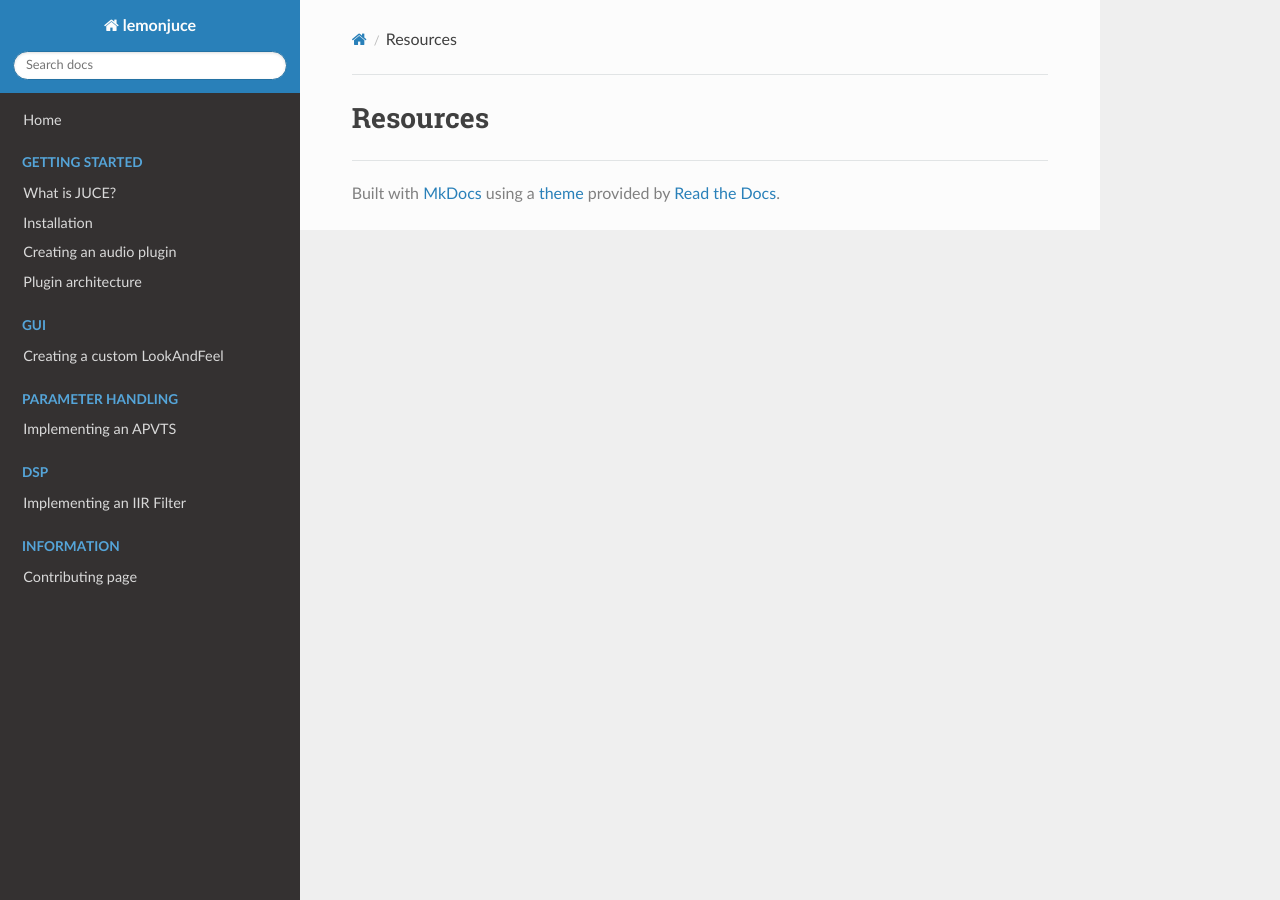
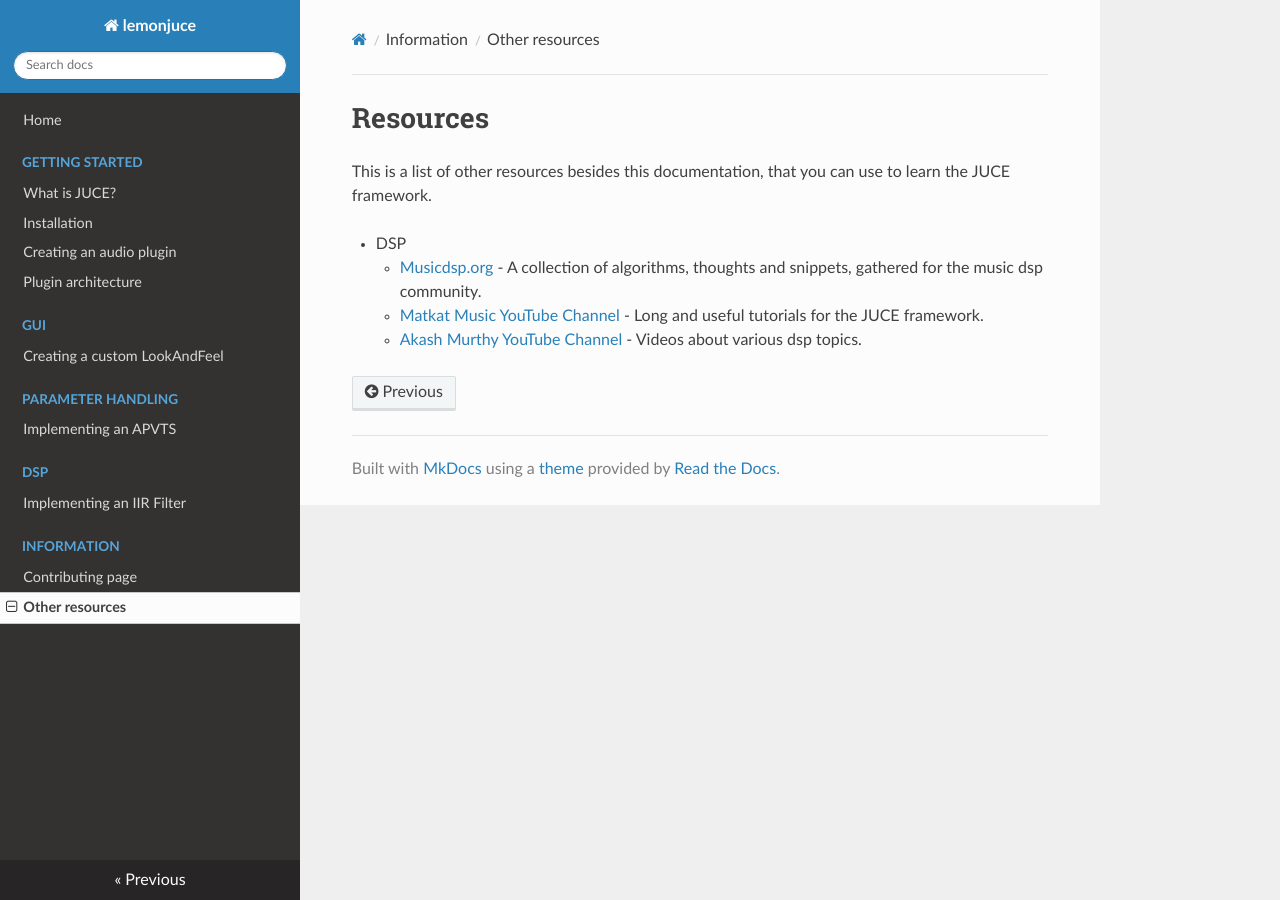
Before and after one commit to arcathrax/lemonjuce, an MkDocs documentation site: the page built from docs/information/other_resources.md, in a window 1280 px wide. Built offline with MkDocs 1.6.1, drawn with Linux system fonts in a browser that asks for light colours; nearby versions of some CDN libraries.

Commit message:
feat: wrote "ressources"

```diff
--- a/docs/information/other_resources.md
+++ b/docs/information/other_resources.md
@@ -1 +1,8 @@
 # Resources
+
+This is a list of other resources besides this documentation, that you can use to learn the JUCE framework.
+
+- DSP
+    - [Musicdsp.org](https://www.musicdsp.org/) - A collection of algorithms, thoughts and snippets, gathered for the music dsp community.
+    - [Matkat Music YouTube Channel](https://www.youtube.com/matkatmusic) - Long and useful tutorials for the JUCE framework.
+    - [Akash Murthy YouTube Channel](https://www.youtube.com/@akashmurthy) - Videos about various dsp topics.
--- a/mkdocs.yml
+++ b/mkdocs.yml
@@ -15,6 +15,7 @@ nav:
     - Implementing an IIR Filter: dsp/implementing_an_iir_filter.md
   - Information:
     - Contributing page: information/contributing.md
+    - Other resources: information/other_resources.md
 
 theme:
   name: readthedocs
```
